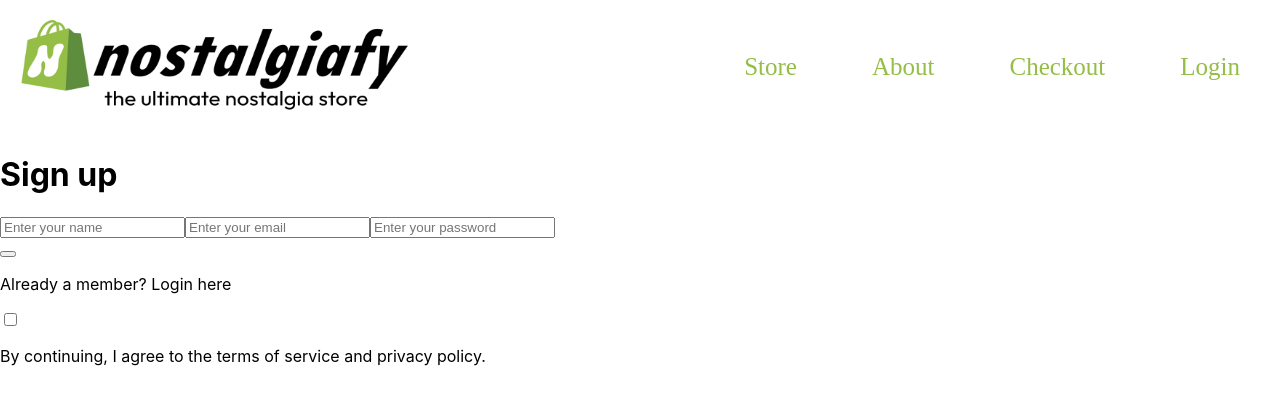
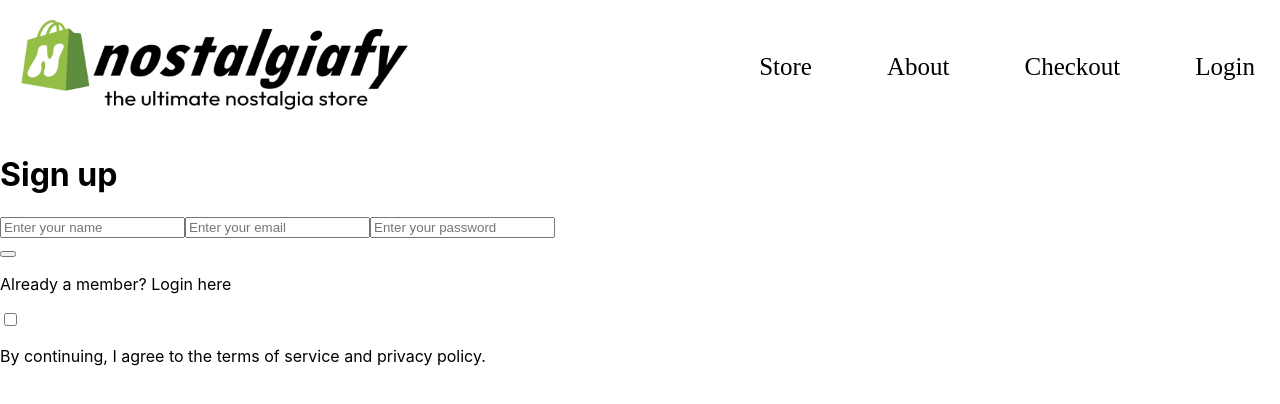
Before and after one commit to ericpo1sh/nostalgiafy, a React (Create React App) app in the folder frontend/: page /Login in a window 1280 px wide. Shown: the top 404 px of the page. Built offline with nearby package versions, Linux system fonts and the light colour scheme.

Commit message:
changes to ui, started creating login page

```diff
--- a/frontend/src/Components/Navbar/Navbar.css
+++ b/frontend/src/Components/Navbar/Navbar.css
@@ -13,7 +13,7 @@
   color: #323232;
   font-size: 25px;
   font-weight: 400;
-  margin-right: 25px;
+  margin-right: 10px;
 }
 
 .nav-menu li {
@@ -24,15 +24,17 @@
   align-items: center;
 }
 
-.nav-menu li:hover {
+.link {
+  text-decoration: none !important;
+  color: #000000;
+  font-weight: 400;
   transition: 0.3s;
-  transform: scale(1.2);
-  color: #94BE46;
-  font-weight: 500;
 }
 
-.link {
-  text-decoration: none !important;
+.link:hover {
   color: #94BE46;
+  transition: 0.3s;
   font-weight: 500;
+  transform: scale(1.2);
+
 }
--- a/frontend/src/Components/Navbar/Navbar.jsx
+++ b/frontend/src/Components/Navbar/Navbar.jsx
@@ -11,9 +11,9 @@ const Navbar = () => {
       </div>
       <div className='nav-menu'>
         <li><Link className='link' >Store</Link></li>
-        <li><Link className='link' style={{textDecoration: 'none'}} to='/About'>About</Link></li>
-        <li><Link className='link' style={{textDecoration: 'none'}} to='/Checkout'>Checkout</Link></li>
-        <li><Link className='link' style={{textDecoration: 'none'}} to='/Login'>Login</Link></li>
+        <li><Link className='link' to='/About'>About</Link></li>
+        <li><Link className='link' to='/Checkout'>Checkout</Link></li>
+        <li><Link className='link' to='/Login'>Login</Link></li>
       </div>
     </div>
   )
--- a/frontend/src/Components/StoreContainer/StoreContainer.css
+++ b/frontend/src/Components/StoreContainer/StoreContainer.css
@@ -1,7 +1,6 @@
 .main_container {
   display: flex;
   background: #dcded5;
-  border: 2px solid black;
   border-radius: 10px;
   margin-top: -0.9rem;
   margin-left: 1rem;
@@ -24,8 +23,7 @@
 
 .item_card {
   border-radius: 10px;
-  background-color: #ffffff;
-  border: 2px solid #000000;
+  background-color: #f9f9f9;
   display: flex;
   flex-direction: column;
   width: 280px;
@@ -44,7 +42,7 @@
   height: 130px;
   border-top-left-radius: 5px;
   border-top-right-radius: 5px;
-  border-bottom: 5px solid black;
+  border-bottom: 1px solid rgb(0, 0, 0);
 }
 
 .item_card .item_title {
@@ -82,11 +80,11 @@
 }
 
 .main_container svg {
-  transition: 0.3s;
+  transition: 0.1s;
 }
 
-.main_container svg:hover {
-  transition: 0.3s;
+.main_container svg:active {
+  transition: 0.1s;
   transform: scale(1.3);
 }
 
@@ -113,6 +111,7 @@
   align-self: center;
   font-family: Outfit;
   font-weight: 500;
+  font-size: 14px;
   gap: 5px;
   margin-top: -0.3rem;
 }
@@ -125,11 +124,11 @@
 
 .add_to_cart button {
   border-radius: 10px;
-  border: 2px solid #94BE46;
+  border: 2px solid #000000;
   background: #FFF;
   font-family: Outfit;
   font-size: 15px;
-  color: #94BE46;
+  color: #000000;
   cursor: pointer;
   width: 123px;
   height: 34px;
@@ -140,5 +139,6 @@
 .add_to_cart button:hover {
   background: #94BE46;
   color: white;
+  border: 2px solid #94BE46;
   transition: 0.6s;
 }
--- a/frontend/src/Components/StoreContainer/StoreContainer.jsx
+++ b/frontend/src/Components/StoreContainer/StoreContainer.jsx
@@ -32,9 +32,12 @@ function StoreContainer() {
     <div className='main_container'>
         <button className='prev' onClick={handlePreviousPage} disabled={currentPage === 1}>
         <svg width="39" height="44" viewBox="0 0 39 44" fill="none" xmlns="http://www.w3.org/2000/svg">
-          <path d="M35.9935 39.2909L5.97888 21.9958L35.9642 4.64993L35.9935 39.2909Z" fill="#94BE46" stroke="black" stroke-width="5"/>
+          <path d="M37.4957 41.8877L2.97888 21.9983L37.462 2.05059L37.4957 41.8877Z" fill="white" stroke="black" stroke-width="2"/>
         </svg>
         </button>
+      {/* <div>
+        <span>{` Page ${currentPage} of ${totalPages} `}</span>
+      </div> */}
       <div className='items_container'>
         {items.map((item) => (
           <div className='item_card' key={item.id}>
@@ -46,7 +49,7 @@ function StoreContainer() {
             <div className='bottom_container'>
               <div className='rating_container'>
                 <p>{item.rating}</p>
-                <img className='rating_img' src={item.rating_img} width={'120px'}></img>
+                <img className='rating_img' src={item.rating_img} width={'80px'}></img>
               </div>
               <div className='purchase_container'>
                 <div className='price'><p>${item.cost}</p></div>
@@ -58,7 +61,7 @@ function StoreContainer() {
       </div>
         <button className='next' onClick={handleNextPage} disabled={currentPage === totalPages}>
         <svg width="38" height="44" viewBox="0 0 38 44" fill="none" xmlns="http://www.w3.org/2000/svg">
-          <path d="M3.00228 4.68986L33.0074 22.0015L3.01254 39.3309L3.00228 4.68986Z" fill="#94BE46" stroke="black" stroke-width="5"/>
+          <path d="M1.50151 2.09223L36.0074 22.0006L1.51331 41.9294L1.50151 2.09223Z" fill="white" stroke="#1E1E1E" stroke-width="2"/>
         </svg>
         </button>
     </div>
```
